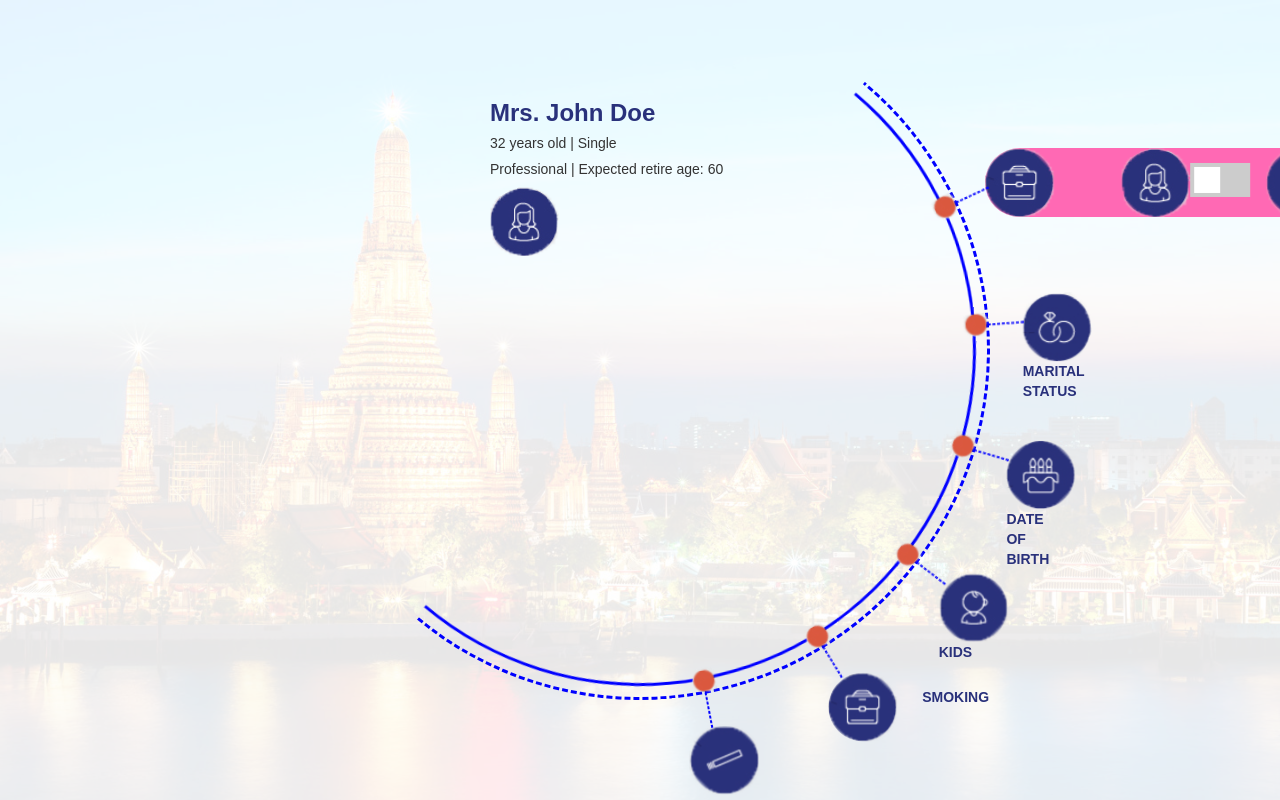
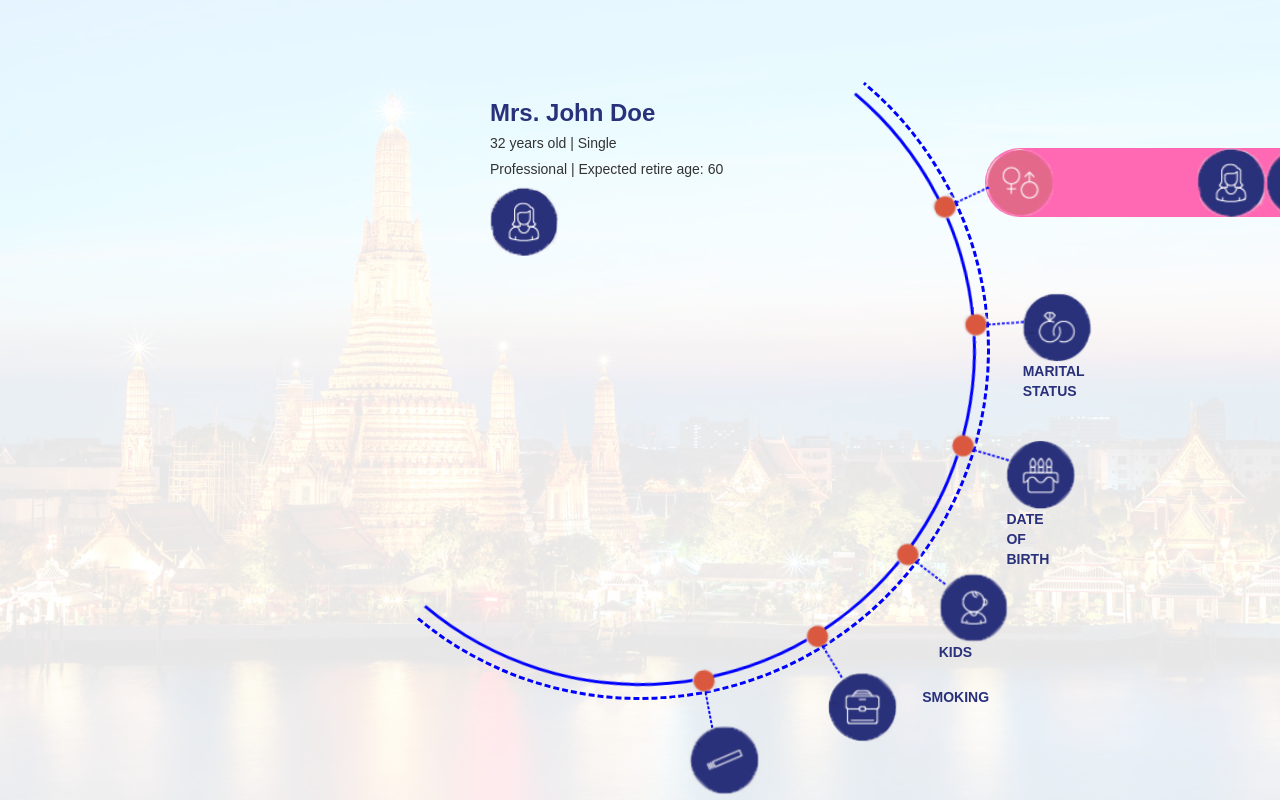
Before and after one commit to noce30/Demo-Reactjs, a React (Create React App) app in the folder my-app/: page / in a window 1280 px wide. Both pictures are taken after a click on the picture 1019 px from the left and 182 px from the top of the page. Built offline with nearby package versions, Linux system fonts and the light colour scheme.

Commit message:
- remove gender toggle

```diff
--- a/my-app/src/components/CurveOptions.js
+++ b/my-app/src/components/CurveOptions.js
@@ -11,14 +11,15 @@ import { SLECT_SMOKING } from '../constants/actionConstants';
 import icon_smoking from '../assets/img/icons-demo/icon_smoking.png';
 import icon_female from '../assets/img/icons-demo/icon_female.png';
 import icon_male from '../assets/img/icons-demo/icon_male.png';
-import {SELECT_GENDER} from '../constants/actionConstants';
+import { SELECT_GENDER } from '../constants/actionConstants';
+import icon_select_gender from '../assets/img/icons-demo/icon_select_gender.png';
 
 class CurveOptions extends Component {
     render() {
         return (
             <div>
                 <ul className="circle-container">
-                    <li><Gender/></li>
+                    <li><Gender /></li>
                     <li><MaritalStatusContainer /></li>
                     <li><DateOfBirthContainer /></li>
                     <li><KidsContainer /></li>
@@ -91,18 +92,10 @@ class GenderShow extends Component {
 
             <div>
                 <div className="right">
-                    <img src={icon_female} alt="male" />
+                    <img src={icon_female} alt="male" onClick={e => this.props.dispatch({ type: SELECT_GENDER, value: true })} />
                 </div>
-
-                <div className="right-swith">
-                    <label className="switch">
-                        <input type="checkbox" checked = {this.props.isMale} onChange={e => this.props.dispatch({ type: SELECT_GENDER, value: e.target.checked })} />
-                        <span className="slider round"></span>
-                    </label>
-                </div>
-
                 <div className="right">
-                    <img src={icon_male} alt="male" />
+                    <img src={icon_male} alt="male" onClick={e => this.props.dispatch({ type: SELECT_GENDER, value: false })} />
                 </div>
             </div>
         );
@@ -111,7 +104,7 @@ class GenderShow extends Component {
 
 const Smoking = HOC(connect()(SmokingShow), icon_smoking, "smoking");
 
-const Gender = HOC(connect()(GenderShow), icon_smoking, "gender");
+const Gender = HOC(connect()(GenderShow), icon_select_gender, "gender");
 
 
 
```
